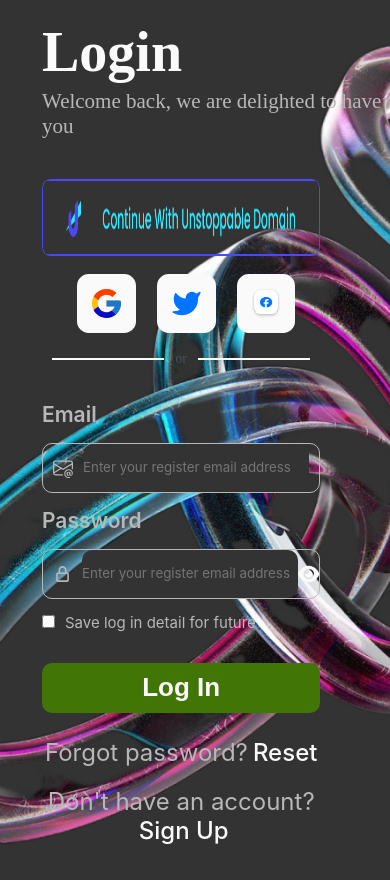
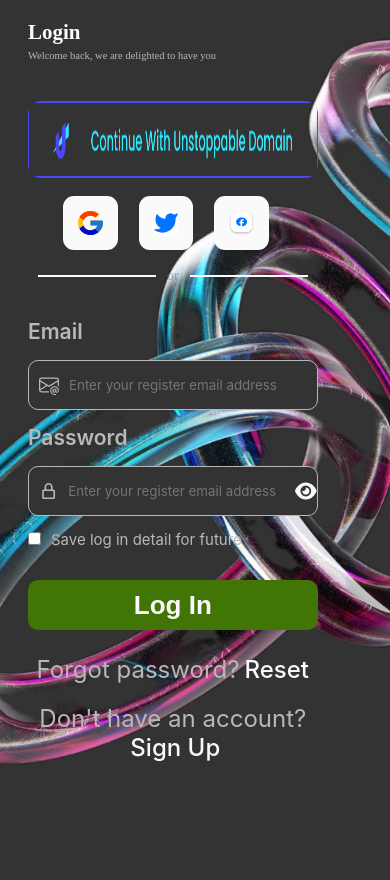
Before and after one commit to Johnson17755/form-reacts, a React (Create React App) app: page / in a window 390 px wide. After the commit the page ends 844 px from the top, so only its background shows below. Built offline with nearby package versions, Linux system fonts and the light colour scheme.

Commit message:
updating

```diff
--- a/src/Components/Styles/Style.css
+++ b/src/Components/Styles/Style.css
@@ -37,7 +37,7 @@ body{
 #contact .text img{
   width: 37.75rem;
   height: 4.5rem;
-  border-radius: .625rem;
+  border-radius: .9375rem;
   margin-top: 2.49rem;
 }
 
@@ -130,6 +130,7 @@ body{
 
 .inputForm{
   border: 1.5px solid rgba(184, 184, 184, 1);
+  background-color: rgba(51, 51, 51, 1);
   border-radius: 10px;
   height: 50px;
   display: flex;
@@ -216,11 +217,17 @@ input[type=text],
 
 @media screen and (max-width: 768px){
   #contact {
-    padding-left: 3rem;
+    padding-left: 2rem;
+  }
+  .text > h2{
+    font-size: 1.5rem;
+  }
+  .text > p{
+    font-size: .75rem;
   }
   .contact-b{
     background-position: center center;
-    background-size: cover;
+    background-size: 80%;
   }
   .separator{
     width: calc(80% - 20px);
@@ -228,6 +235,9 @@ input[type=text],
   #contact .text img{
     width: 80%;
     height: 4.5rem;
+  }
+  #contact .social-network img{
+    width: 3.9rem;
   }
   .form{
     width: 80%;
```
